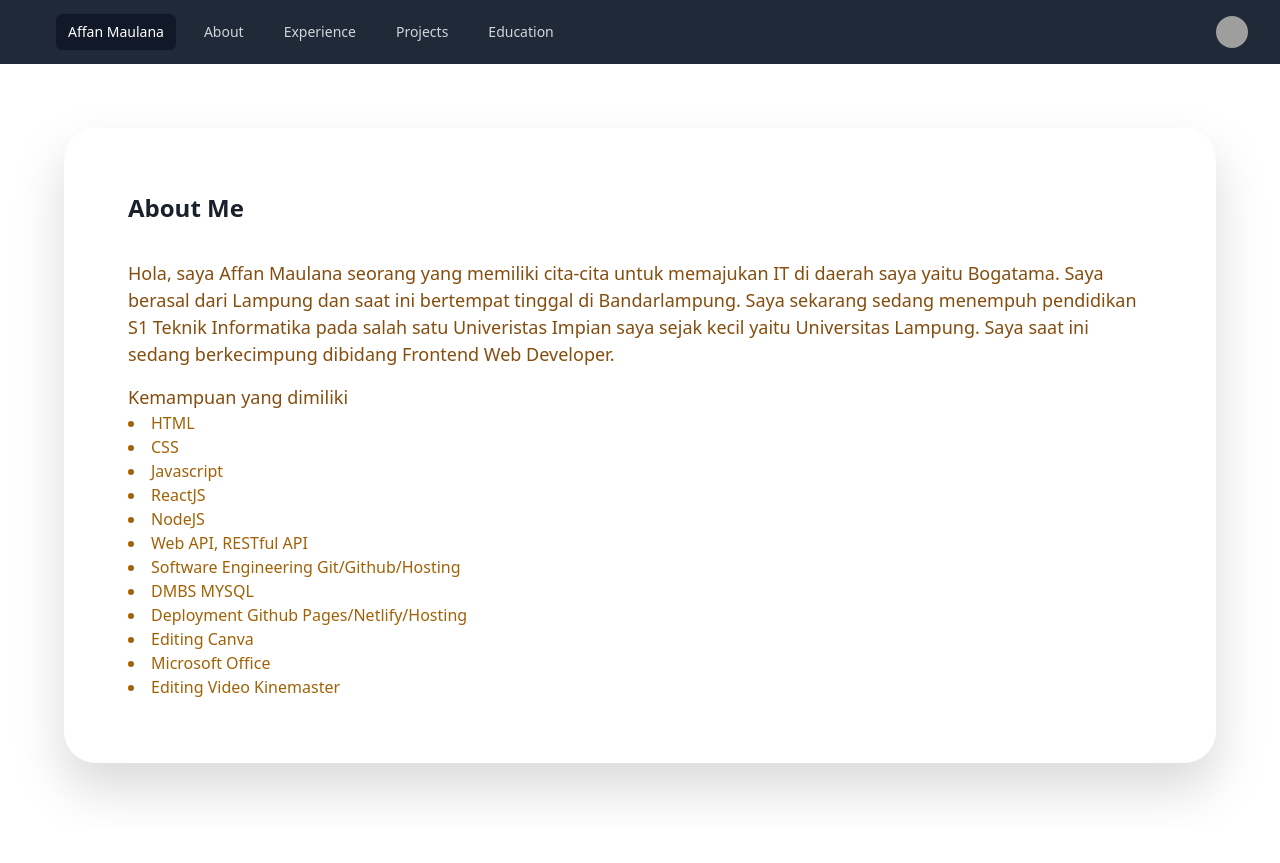
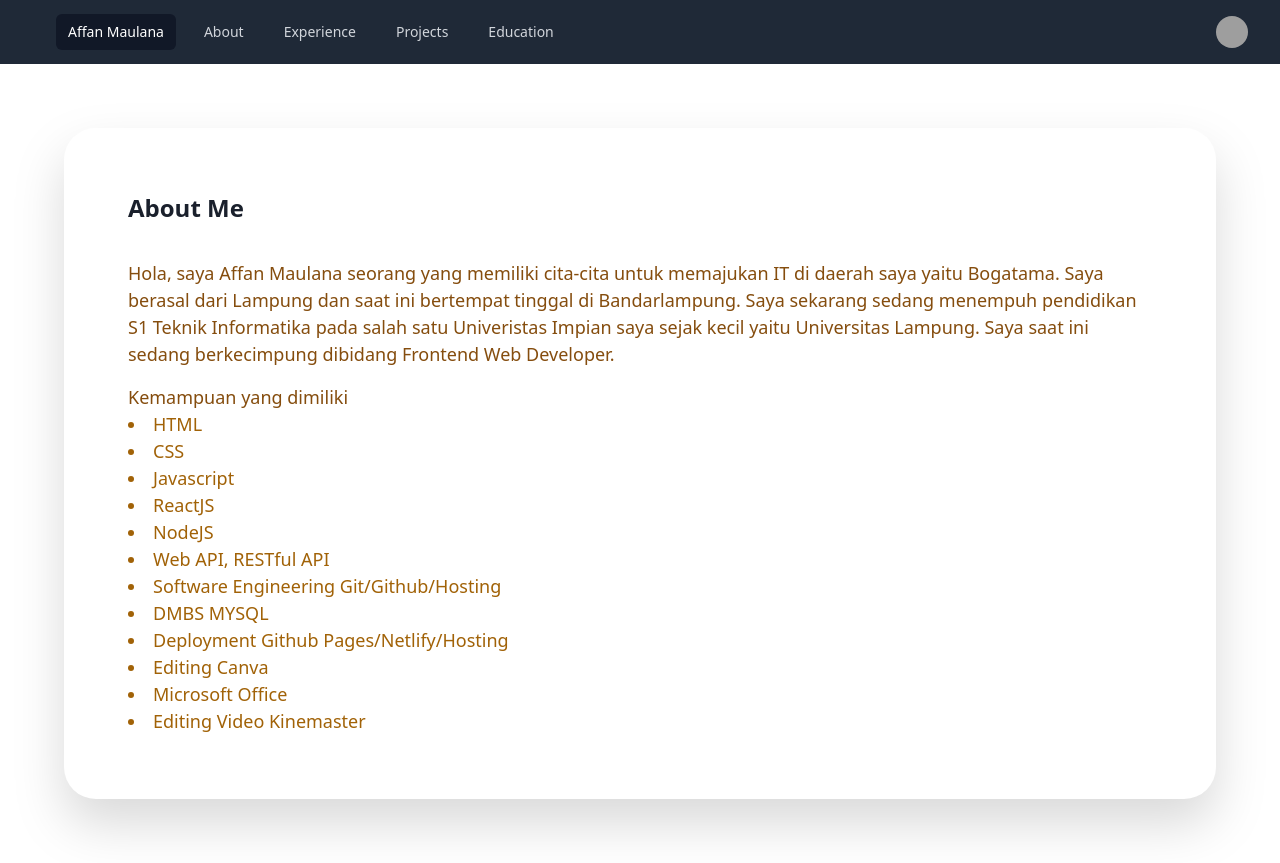
Before and after one commit to KodingAffanMaulana/my-portof, a React (Create React App) app: page /about in a window 1280 px wide. Before the commit the page ends 827 px from the top, so only its background shows below. Built offline with nearby package versions, Linux system fonts and the light colour scheme; grey boxes are pictures that could not be loaded.

Commit message:
revisi 21 Januari 2023 (2)

```diff
--- a/src/Routes/About.jsx
+++ b/src/Routes/About.jsx
@@ -1,4 +1,4 @@
-import { Center } from "@chakra-ui/react";
+import { Center, color } from "@chakra-ui/react";
 
 const About = () => {
     return (
@@ -8,14 +8,14 @@ const About = () => {
                     <section id="about" class="p-8 lg:p-16 bg-white rounded-[2rem]">
                         <h1 class="font-bold text-[16px] sm:text-2xl text-lime-1000 pb-1 sm:pb-3">About Me</h1><br />
                         <Center>
-                            <div class="sm:flex-col md:flex-col lg:flex-row flex-col gap-[10%]">
+                            <div className="about" class="sm:flex-col md:flex-col lg:flex-row flex-col gap-[10%]">
                                 <article>
                                     <p class="text-yellow-800 text-[10px] sm:text-[18px] sm:font-medium pb-4">Hola, saya Affan Maulana seorang yang memiliki cita-cita untuk memajukan IT di daerah saya yaitu Bogatama. Saya
                                         berasal dari Lampung dan saat ini bertempat tinggal di Bandarlampung. Saya sekarang sedang menempuh pendidikan S1 Teknik Informatika pada salah satu Univeristas Impian saya sejak kecil
                                         yaitu Universitas Lampung. Saya saat ini sedang berkecimpung dibidang Frontend Web Developer.</p>
                                     {/* <Image src={rg} alt="sma" width="500px" /> */}
                                     <h2 class="font-bold text-yellow-800 text-[10px] sm:text-[18px] sm:font-medium">Kemampuan yang dimiliki</h2>
-                                    <ul class="list-disc list-inside text-yellow-700" >
+                                    <ul class="list-disc list-inside text-yellow-700 text-[10px] sm:text-[18px] sm:font-medium">
                                         <li>HTML</li>
                                         <li>CSS</li>
                                         <li>Javascript</li>
```
